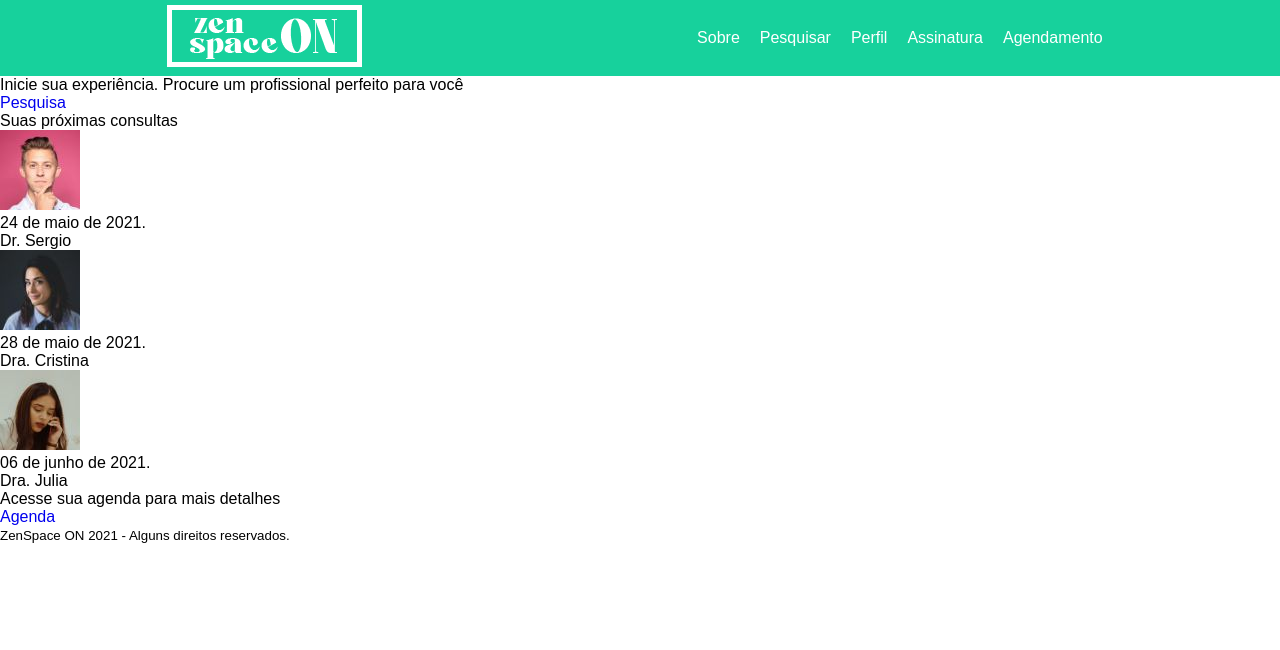
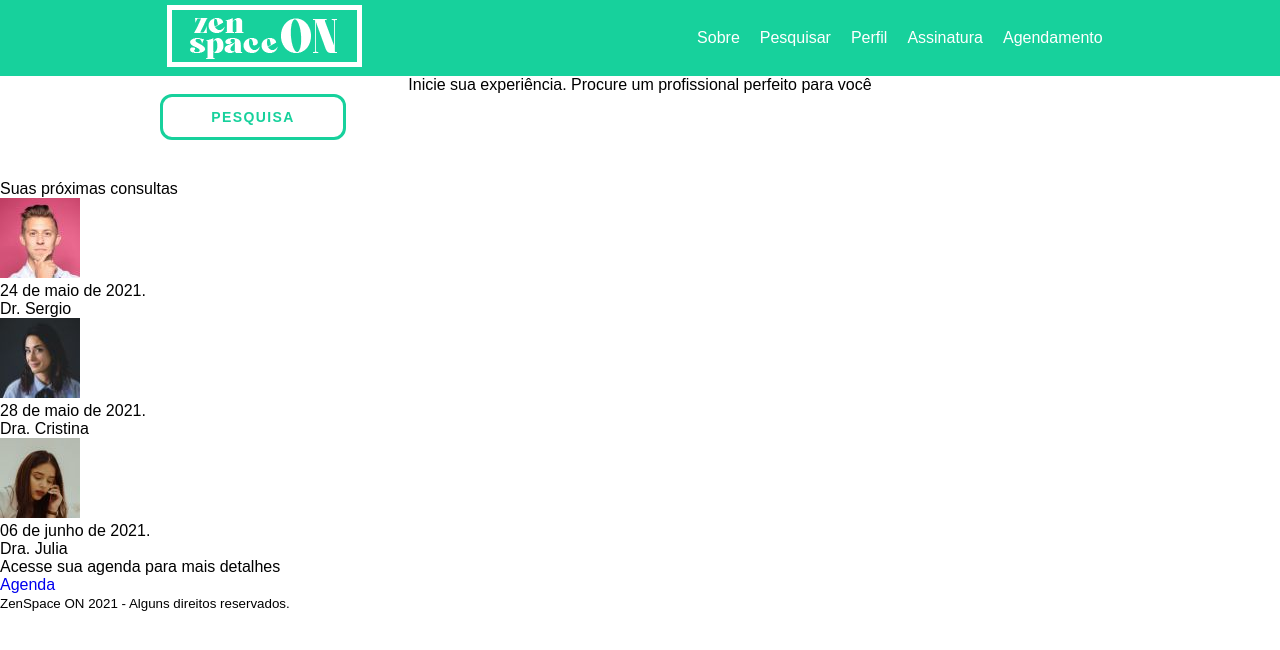
Before and after one commit to ZenGroup-FIAP/ZenSpaceOn_React, a React (Create React App) app: page /agendamento in a window 1280 px wide. Shown: the top 650 px of the page. Built offline with nearby package versions, Linux system fonts and the light colour scheme.

Commit message:
Alterações em BTN

```diff
--- a/src/Componentes/Agendamento/Agendamento.jsx
+++ b/src/Componentes/Agendamento/Agendamento.jsx
@@ -3,15 +3,18 @@ import { Link } from 'react-router-dom'
 import DrSergio from '../img/pessoas/doc-3.jpg'
 import DraCristina from '../img/pessoas/doc-1.jpg'
 import DraJulia from '../img/pessoas/doc-4.jpg'
+import { Botao, Container, SubContainer } from '../../styled.js'
 
 
 export default function Agendamento() {
     return (
         <div>
-            <div>
-                <p>Inicie sua experiência. Procure um profissional perfeito para você</p>
-                <Link to="../pesquisa/pesquisa.html">Pesquisa</Link>
-            </div>
+            <Container>
+                <SubContainer>
+                    <p>Inicie sua experiência. Procure um profissional perfeito para você</p>
+                    <Link to="/pesquisa"><Botao>Pesquisa</Botao></Link>
+                </SubContainer>
+            </Container>
             <div>
                 <h2>Suas próximas consultas</h2>
             </div>
--- a/src/Componentes/Home/Autores.jsx
+++ b/src/Componentes/Home/Autores.jsx
@@ -1,41 +1,23 @@
 import React from 'react'
+import { Container, SubContainer, OpiniaoBlock, OpiniaoCite } from '../../styled.js'
 
 export default function Autores() {
     return (
         <div>
             <div>
-                <blockquote>
-                    <p>"No mundo atual, a contínua expansão de nossa
-                        atividade cumpre um papel essencial na formulação da
-                        gestão inovadora da qual fazemos parte.
-                        No mundo atual, a contínua expansão de nossa
-                        atividade cumpre um papel essencial na formulação da
-                        gestão inovadora da qual fazemos parte."
-                    </p>
-                    <cite>Alexandre Dinis</cite>
-                </blockquote>
-
-                <blockquote>
-                    <p>"No mundo atual, a contínua expansão de nossa
-                        atividade cumpre um papel essencial na formulação da
-                        gestão inovadora da qual fazemos parte.
-                        No mundo atual, a contínua expansão de nossa
-                        atividade cumpre um papel essencial na formulação da
-                        gestão inovadora da qual fazemos parte."
-                    </p>
-                    <cite>Barbara Nogueira</cite>
-                </blockquote>
-
-                <blockquote>
-                <p>"No mundo atual, a contínua expansão de nossa
-                    atividade cumpre um papel essencial na formulação da
-                    gestão inovadora da qual fazemos parte.
-                    No mundo atual, a contínua expansão de nossa
-                    atividade cumpre um papel essencial na formulação da
-                    gestão inovadora da qual fazemos parte."
-                </p>
-                <cite>Lucas Vieira</cite>
-                </blockquote>
+                <Container>
+                    <SubContainer>
+                        <OpiniaoBlock>
+                            "No mundo atual, a contínua expansão de nossa
+                            atividade cumpre um papel essencial na formulação da
+                            gestão inovadora da qual fazemos parte.
+                            No mundo atual, a contínua expansão de nossa
+                            atividade cumpre um papel essencial na formulação da
+                            gestão inovadora da qual fazemos parte."
+                        </OpiniaoBlock>
+                        <OpiniaoCite>Alexandre Dinis</OpiniaoCite>
+                    </SubContainer>
+                </Container>
             </div>
         </div>
     )
--- a/src/styled.js
+++ b/src/styled.js
@@ -400,3 +400,44 @@ export const Titulo = styled.h1`
     color: #484B4D;
     font-weight: bold;
 `
+export const SubContainer = styled.div`
+    text-align: center;
+    margin-bottom: 40px;
+`
+
+export const OpiniaoBlock = styled.p`
+    margin: 40px 0 20px 0;
+    font-size: 18px;
+    line-height: 24px;
+    padding: 0 250px;
+    font-style: italic;
+
+    @media only screen and (max-width: 920px) {
+        padding: 0 200px;
+    }
+
+    @media only screen and (max-width: 735px) {
+        padding: 0 100px;
+    }
+`
+
+export const OpiniaoCite = styled.cite`
+    font-size: 18px;
+    line-height: 24px;
+    font-weight: bold;
+    font-style: normal;
+`
+
+export const Botao = styled.div`
+    width: 120px;
+    text-align: center;
+    border: 3px solid #17d19c;
+    padding: 10px 30px;
+    color: #17d19c;
+    font-size: 14px;
+    font-weight: bold;
+    line-height: 20px;
+    text-transform: uppercase;
+    letter-spacing: .1em;
+    border-radius: 12px;
+`
```
